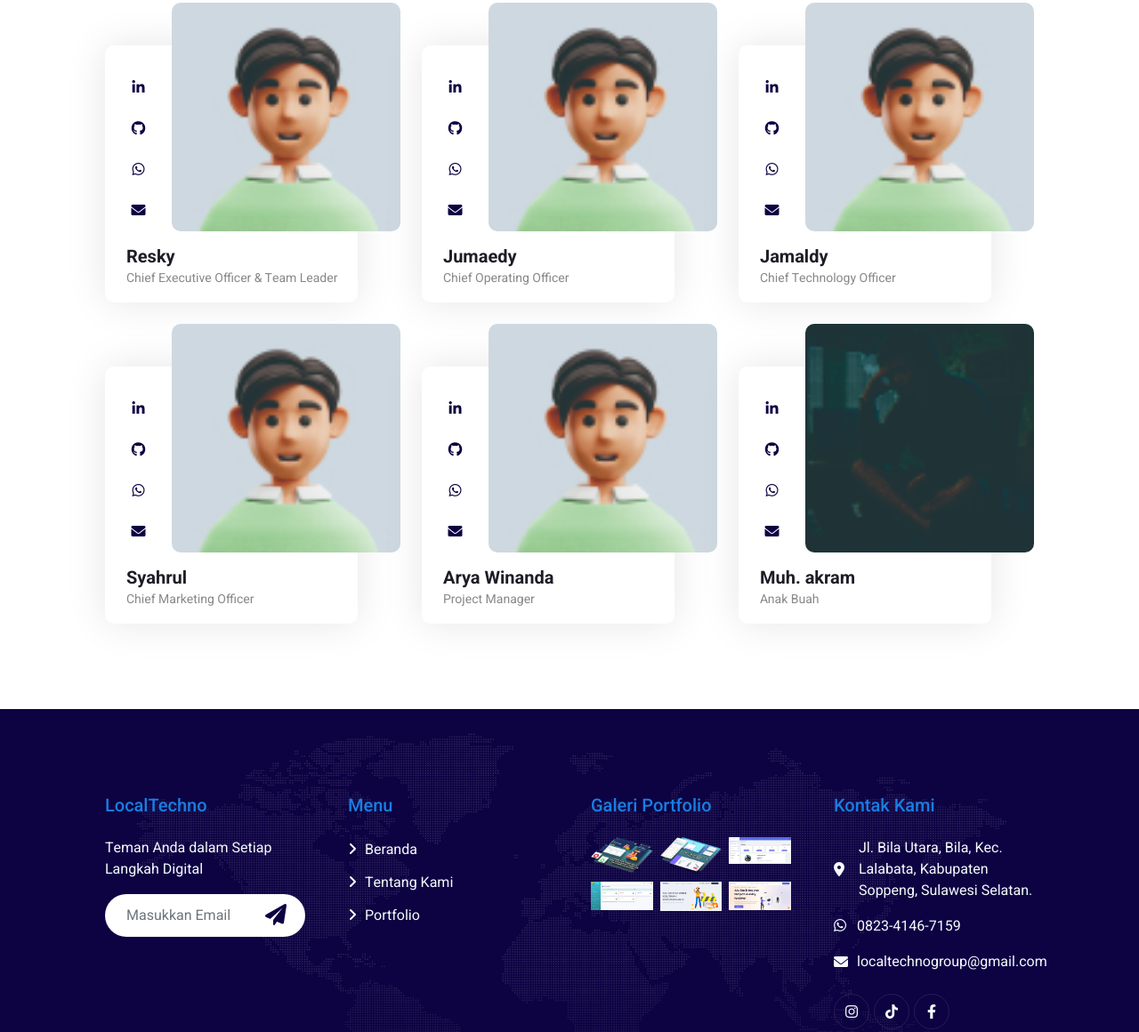
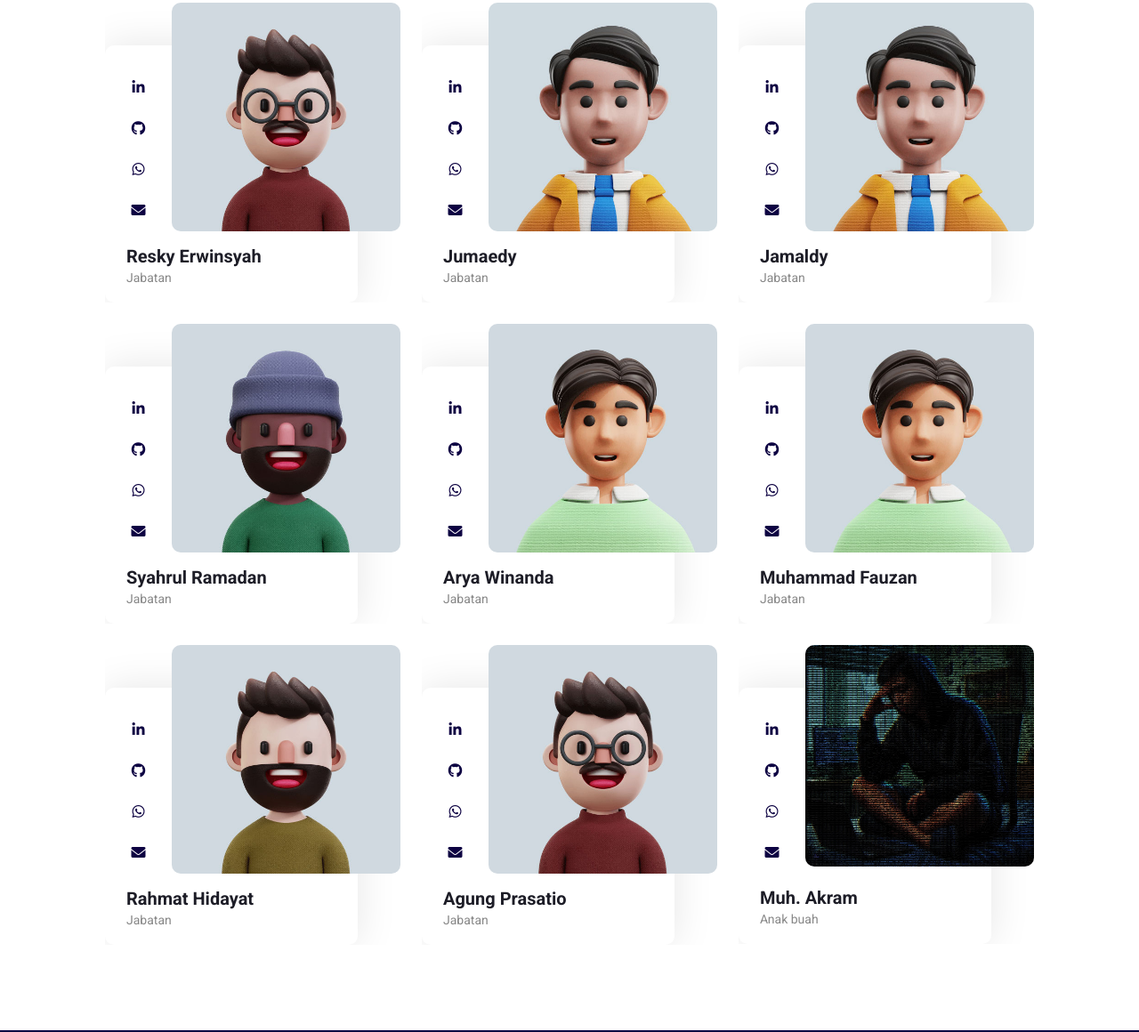
Before and after one commit to akrammuh/localtechno, a plain HTML site: page @akram-_-/tentangkami.html in a window 1280 px wide. Shown: the part 1743-2903 px from the top of the page at 89% size. Drawn offline with nearby package versions, Linux system fonts and the light colour scheme.

Commit message:
update team

```diff
--- a/@akram-_-/css/style.css
+++ b/@akram-_-/css/style.css
@@ -427,6 +427,7 @@ h6,
 /*** Team ***/
 .team-item {
     position: relative;
+    overflow: hidden; /* Prevents overflow */
     transition: .5s;
     z-index: 1;
 }
@@ -457,6 +458,26 @@ h6,
 .team-item:hover h5,
 .team-item:hover small {
     color: var(--light);
+}
+
+.image-wrapper {
+    width: 100%; /* Ensure wrapper takes up full width */
+    overflow: hidden; /* Prevents image overflow */
+}
+
+.image-wrapper img {
+    width: 100%;
+    height: auto; /* Maintains aspect ratio */
+    object-fit: cover; /* Ensures image covers the container */
+}
+
+/* Responsive adjustments */
+@media (max-width: 768px) {
+    .team-item img {
+        width: 100%;
+        height: auto;
+        object-fit: cover;
+    }
 }
 
 
--- a/@akram-_-/tentangkami.html
+++ b/@akram-_-/tentangkami.html
@@ -161,18 +161,18 @@
                         <div class="team-item">
                             <div class="d-flex">
                                 <div class="flex-shrink-0 d-flex flex-column align-items-center mt-4 pt-5" style="width: 75px;">
-                                    <a class="btn btn-square  bg-white my-1" href="" style="color: #0d0242;"><i class="fab fa-linkedin-in"></i></a>
-                                    <a class="btn btn-square  bg-white my-1" href="" style="color: #0d0242;"><i class="fab fa-github"></i></a>
-                                    <a class="btn btn-square  bg-white my-1" href="" style="color: #0d0242;"><i class="fab fa-whatsapp"></i></a>
-                                    <a class="btn btn-square  bg-white my-1" href="" style="color: #0d0242;"><i class="fa-solid fa-envelope"></i></a>
-
-
+                                    <a class="btn btn-square bg-white my-1" href="" style="color: #0d0242;"><i class="fab fa-linkedin-in"></i></a>
+                                    <a class="btn btn-square bg-white my-1" href="" style="color: #0d0242;"><i class="fab fa-github"></i></a>
+                                    <a class="btn btn-square bg-white my-1" href="" style="color: #0d0242;"><i class="fab fa-whatsapp"></i></a>
+                                    <a class="btn btn-square bg-white my-1" href="" style="color: #0d0242;"><i class="fa-solid fa-envelope"></i></a>
                                 </div>
-                                <img class="img-fluid rounded w-100" src="img/saya.jpg" alt="">
+                                <div class="image-wrapper">
+                                    <img class="img-fluid rounded" src="img/user-8.jpg" alt="Resky Erwinsyah">
+                                </div>
                             </div>
                             <div class="px-4 py-3">
-                                <h5 class="fw-bold m-0">Resky</h5>
-                                <small>Chief Executive Officer & Team Leader</small>
+                                <h5 class="fw-bold m-0">Resky Erwinsyah</h5>
+                                <small>Jabatan</small>
                             </div>
                         </div>
                     </div>
@@ -181,18 +181,18 @@
                         <div class="team-item">
                             <div class="d-flex">
                                 <div class="flex-shrink-0 d-flex flex-column align-items-center mt-4 pt-5" style="width: 75px;">
-                                    <a class="btn btn-square  bg-white my-1" href="" style="color: #0d0242;"><i class="fab fa-linkedin-in"></i></a>
-                                    <a class="btn btn-square  bg-white my-1" href="" style="color: #0d0242;"><i class="fab fa-github"></i></a>
-                                    <a class="btn btn-square  bg-white my-1" href="" style="color: #0d0242;"><i class="fab fa-whatsapp"></i></a>
-                                    <a class="btn btn-square  bg-white my-1" href="" style="color: #0d0242;"><i class="fa-solid fa-envelope"></i></a>
-
-
+                                    <a class="btn btn-square bg-white my-1" href="" style="color: #0d0242;"><i class="fab fa-linkedin-in"></i></a>
+                                    <a class="btn btn-square bg-white my-1" href="" style="color: #0d0242;"><i class="fab fa-github"></i></a>
+                                    <a class="btn btn-square bg-white my-1" href="" style="color: #0d0242;"><i class="fab fa-whatsapp"></i></a>
+                                    <a class="btn btn-square bg-white my-1" href="" style="color: #0d0242;"><i class="fa-solid fa-envelope"></i></a>
                                 </div>
-                                <img class="img-fluid rounded w-100" src="img/saya.jpg" alt="">
+                                <div class="image-wrapper">
+                                    <img class="img-fluid rounded" src="img/user-1.jpg" alt="Jumaedy">
+                                </div>
                             </div>
                             <div class="px-4 py-3">
                                 <h5 class="fw-bold m-0">Jumaedy</h5>
-                                <small>Chief Operating Officer</small>
+                                <small>Jabatan</small>
                             </div>
                         </div>
                     </div>
@@ -201,18 +201,18 @@
                         <div class="team-item">
                             <div class="d-flex">
                                 <div class="flex-shrink-0 d-flex flex-column align-items-center mt-4 pt-5" style="width: 75px;">
-                                    <a class="btn btn-square  bg-white my-1" href="" style="color: #0d0242;"><i class="fab fa-linkedin-in"></i></a>
-                                    <a class="btn btn-square  bg-white my-1" href="" style="color: #0d0242;"><i class="fab fa-github"></i></a>
-                                    <a class="btn btn-square  bg-white my-1" href="" style="color: #0d0242;"><i class="fab fa-whatsapp"></i></a>
-                                    <a class="btn btn-square  bg-white my-1" href="" style="color: #0d0242;"><i class="fa-solid fa-envelope"></i></a>
-
-
+                                    <a class="btn btn-square bg-white my-1" href="" style="color: #0d0242;"><i class="fab fa-linkedin-in"></i></a>
+                                    <a class="btn btn-square bg-white my-1" href="" style="color: #0d0242;"><i class="fab fa-github"></i></a>
+                                    <a class="btn btn-square bg-white my-1" href="" style="color: #0d0242;"><i class="fab fa-whatsapp"></i></a>
+                                    <a class="btn btn-square bg-white my-1" href="" style="color: #0d0242;"><i class="fa-solid fa-envelope"></i></a>
                                 </div>
-                                <img class="img-fluid rounded w-100" src="img/saya.jpg" alt="">
+                                <div class="image-wrapper">
+                                    <img class="img-fluid rounded" src="img/user-1.jpg" alt="Jamaldy">
+                                </div>
                             </div>
                             <div class="px-4 py-3">
                                 <h5 class="fw-bold m-0">Jamaldy</h5>
-                                <small>Chief Technology Officer</small>
+                                <small>Jabatan</small>
                             </div>
                         </div>
                     </div>
@@ -221,18 +221,18 @@
                         <div class="team-item">
                             <div class="d-flex">
                                 <div class="flex-shrink-0 d-flex flex-column align-items-center mt-4 pt-5" style="width: 75px;">
-                                    <a class="btn btn-square  bg-white my-1" href="" style="color: #0d0242;"><i class="fab fa-linkedin-in"></i></a>
-                                    <a class="btn btn-square  bg-white my-1" href="" style="color: #0d0242;"><i class="fab fa-github"></i></a>
-                                    <a class="btn btn-square  bg-white my-1" href="" style="color: #0d0242;"><i class="fab fa-whatsapp"></i></a>
-                                    <a class="btn btn-square  bg-white my-1" href="" style="color: #0d0242;"><i class="fa-solid fa-envelope"></i></a>
-
-
+                                    <a class="btn btn-square bg-white my-1" href="" style="color: #0d0242;"><i class="fab fa-linkedin-in"></i></a>
+                                    <a class="btn btn-square bg-white my-1" href="" style="color: #0d0242;"><i class="fab fa-github"></i></a>
+                                    <a class="btn btn-square bg-white my-1" href="" style="color: #0d0242;"><i class="fab fa-whatsapp"></i></a>
+                                    <a class="btn btn-square bg-white my-1" href="" style="color: #0d0242;"><i class="fa-solid fa-envelope"></i></a>
                                 </div>
-                                <img class="img-fluid rounded w-100" src="img/saya.jpg" alt="">
+                                <div class="image-wrapper">
+                                    <img class="img-fluid rounded" src="img/user-3.jpg" alt="Syahrul Ramadan">
+                                </div>
                             </div>
                             <div class="px-4 py-3">
-                                <h5 class="fw-bold m-0">Syahrul</h5>
-                                <small>Chief Marketing Officer</small>
+                                <h5 class="fw-bold m-0">Syahrul Ramadan</h5>
+                                <small>Jabatan</small>
                             </div>
                         </div>
                     </div>
@@ -241,18 +241,18 @@
                         <div class="team-item">
                             <div class="d-flex">
                                 <div class="flex-shrink-0 d-flex flex-column align-items-center mt-4 pt-5" style="width: 75px;">
-                                    <a class="btn btn-square  bg-white my-1" href="" style="color: #0d0242;"><i class="fab fa-linkedin-in"></i></a>
-                                    <a class="btn btn-square  bg-white my-1" href="" style="color: #0d0242;"><i class="fab fa-github"></i></a>
-                                    <a class="btn btn-square  bg-white my-1" href="" style="color: #0d0242;"><i class="fab fa-whatsapp"></i></a>
-                                    <a class="btn btn-square  bg-white my-1" href="" style="color: #0d0242;"><i class="fa-solid fa-envelope"></i></a>
-
-
+                                    <a class="btn btn-square bg-white my-1" href="" style="color: #0d0242;"><i class="fab fa-linkedin-in"></i></a>
+                                    <a class="btn btn-square bg-white my-1" href="" style="color: #0d0242;"><i class="fab fa-github"></i></a>
+                                    <a class="btn btn-square bg-white my-1" href="" style="color: #0d0242;"><i class="fab fa-whatsapp"></i></a>
+                                    <a class="btn btn-square bg-white my-1" href="" style="color: #0d0242;"><i class="fa-solid fa-envelope"></i></a>
                                 </div>
-                                <img class="img-fluid rounded w-100" src="img/saya.jpg" alt="">
+                                <div class="image-wrapper">
+                                    <img class="img-fluid rounded" src="img/user-7.jpg" alt="Arya Winanda">
+                                </div>
                             </div>
                             <div class="px-4 py-3">
                                 <h5 class="fw-bold m-0">Arya Winanda</h5>
-                                <small>Project Manager</small>
+                                <small>Jabatan</small>
                             </div>
                         </div>
                     </div>
@@ -261,18 +261,78 @@
                         <div class="team-item">
                             <div class="d-flex">
                                 <div class="flex-shrink-0 d-flex flex-column align-items-center mt-4 pt-5" style="width: 75px;">
-                                    <a class="btn btn-square  bg-white my-1" href="" style="color: #0d0242;"><i class="fab fa-linkedin-in"></i></a>
-                                    <a class="btn btn-square  bg-white my-1" href="" style="color: #0d0242;"><i class="fab fa-github"></i></a>
-                                    <a class="btn btn-square  bg-white my-1" href="" style="color: #0d0242;"><i class="fab fa-whatsapp"></i></a>
-                                    <a class="btn btn-square  bg-white my-1" href="" style="color: #0d0242;"><i class="fa-solid fa-envelope"></i></a>
-
-
+                                    <a class="btn btn-square bg-white my-1" href="" style="color: #0d0242;"><i class="fab fa-linkedin-in"></i></a>
+                                    <a class="btn btn-square bg-white my-1" href="" style="color: #0d0242;"><i class="fab fa-github"></i></a>
+                                    <a class="btn btn-square bg-white my-1" href="" style="color: #0d0242;"><i class="fab fa-whatsapp"></i></a>
+                                    <a class="btn btn-square bg-white my-1" href="" style="color: #0d0242;"><i class="fa-solid fa-envelope"></i></a>
                                 </div>
-                                <img class="img-fluid rounded w-100" src="img/akram.jpg" alt="">
+                                <div class="image-wrapper">
+                                    <img class="img-fluid rounded" src="img/user-7.jpg" alt="Muhammad Fauzan">
+                                </div>
                             </div>
                             <div class="px-4 py-3">
-                                <h5 class="fw-bold m-0">Muh. akram</h5>
-                                <small>Anak Buah</small>
+                                <h5 class="fw-bold m-0">Muhammad Fauzan</h5>
+                                <small>Jabatan</small>
+                            </div>
+                        </div>
+                    </div>
+
+                    <div class="col-lg-4 col-md-6 wow fadeInUp" data-wow-delay="0.1s">
+                        <div class="team-item">
+                            <div class="d-flex">
+                                <div class="flex-shrink-0 d-flex flex-column align-items-center mt-4 pt-5" style="width: 75px;">
+                                    <a class="btn btn-square bg-white my-1" href="" style="color: #0d0242;"><i class="fab fa-linkedin-in"></i></a>
+                                    <a class="btn btn-square bg-white my-1" href="" style="color: #0d0242;"><i class="fab fa-github"></i></a>
+                                    <a class="btn btn-square bg-white my-1" href="" style="color: #0d0242;"><i class="fab fa-whatsapp"></i></a>
+                                    <a class="btn btn-square bg-white my-1" href="" style="color: #0d0242;"><i class="fa-solid fa-envelope"></i></a>
+                                </div>
+                                <div class="image-wrapper">
+                                    <img class="img-fluid rounded" src="img/user-5.jpg" alt="Rahmat Hidayat">
+                                </div>
+                            </div>
+                            <div class="px-4 py-3">
+                                <h5 class="fw-bold m-0">Rahmat Hidayat</h5>
+                                <small>Jabatan</small>
+                            </div>
+                        </div>
+                    </div>
+
+                    <div class="col-lg-4 col-md-6 wow fadeInUp" data-wow-delay="0.1s">
+                        <div class="team-item">
+                            <div class="d-flex">
+                                <div class="flex-shrink-0 d-flex flex-column align-items-center mt-4 pt-5" style="width: 75px;">
+                                    <a class="btn btn-square bg-white my-1" href="" style="color: #0d0242;"><i class="fab fa-linkedin-in"></i></a>
+                                    <a class="btn btn-square bg-white my-1" href="" style="color: #0d0242;"><i class="fab fa-github"></i></a>
+                                    <a class="btn btn-square bg-white my-1" href="" style="color: #0d0242;"><i class="fab fa-whatsapp"></i></a>
+                                    <a class="btn btn-square bg-white my-1" href="" style="color: #0d0242;"><i class="fa-solid fa-envelope"></i></a>
+                                </div>
+                                <div class="image-wrapper">
+                                    <img class="img-fluid rounded" src="img/user-8.jpg" alt="Agung Prasatio">
+                                </div>
+                            </div>
+                            <div class="px-4 py-3">
+                                <h5 class="fw-bold m-0">Agung Prasatio</h5>
+                                <small>Jabatan</small>
+                            </div>
+                        </div>
+                    </div>
+
+                    <div class="col-lg-4 col-md-6 wow fadeInUp" data-wow-delay="0.1s">
+                        <div class="team-item">
+                            <div class="d-flex">
+                                <div class="flex-shrink-0 d-flex flex-column align-items-center mt-4 pt-5" style="width: 75px;">
+                                    <a class="btn btn-square bg-white my-1" href="" style="color: #0d0242;"><i class="fab fa-linkedin-in"></i></a>
+                                    <a class="btn btn-square bg-white my-1" href="" style="color: #0d0242;"><i class="fab fa-github"></i></a>
+                                    <a class="btn btn-square bg-white my-1" href="" style="color: #0d0242;"><i class="fab fa-whatsapp"></i></a>
+                                    <a class="btn btn-square bg-white my-1" href="" style="color: #0d0242;"><i class="fa-solid fa-envelope"></i></a>
+                                </div>
+                                <div class="image-wrapper">
+                                    <img class="img-fluid rounded" src="img/sayaa.jpg" alt="Muh. Akram">
+                                </div>
+                            </div>
+                            <div class="px-4 py-3">
+                                <h5 class="fw-bold m-0">Muh. Akram</h5>
+                                <small>Anak buah</small>
                             </div>
                         </div>
                     </div>
```
